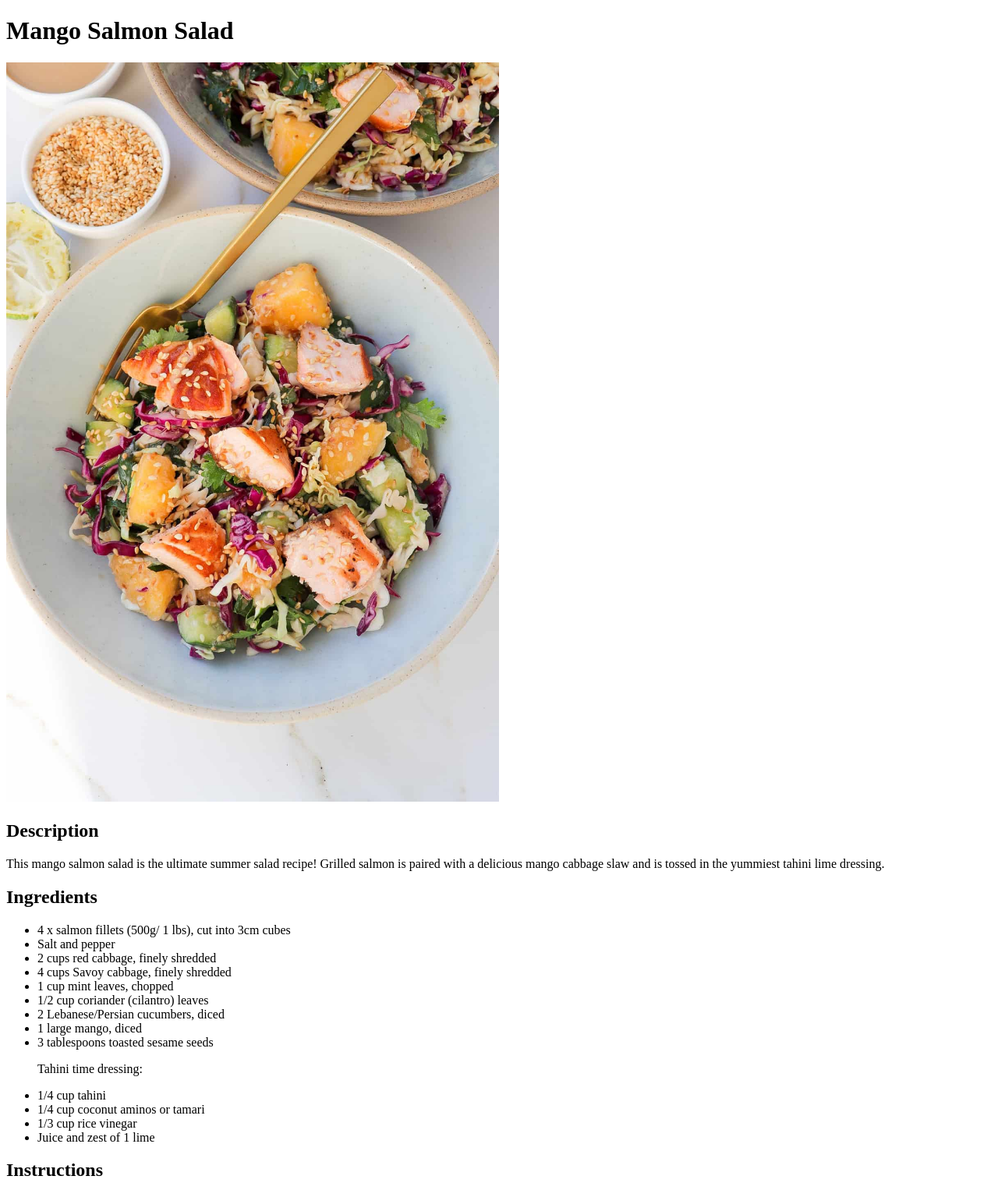
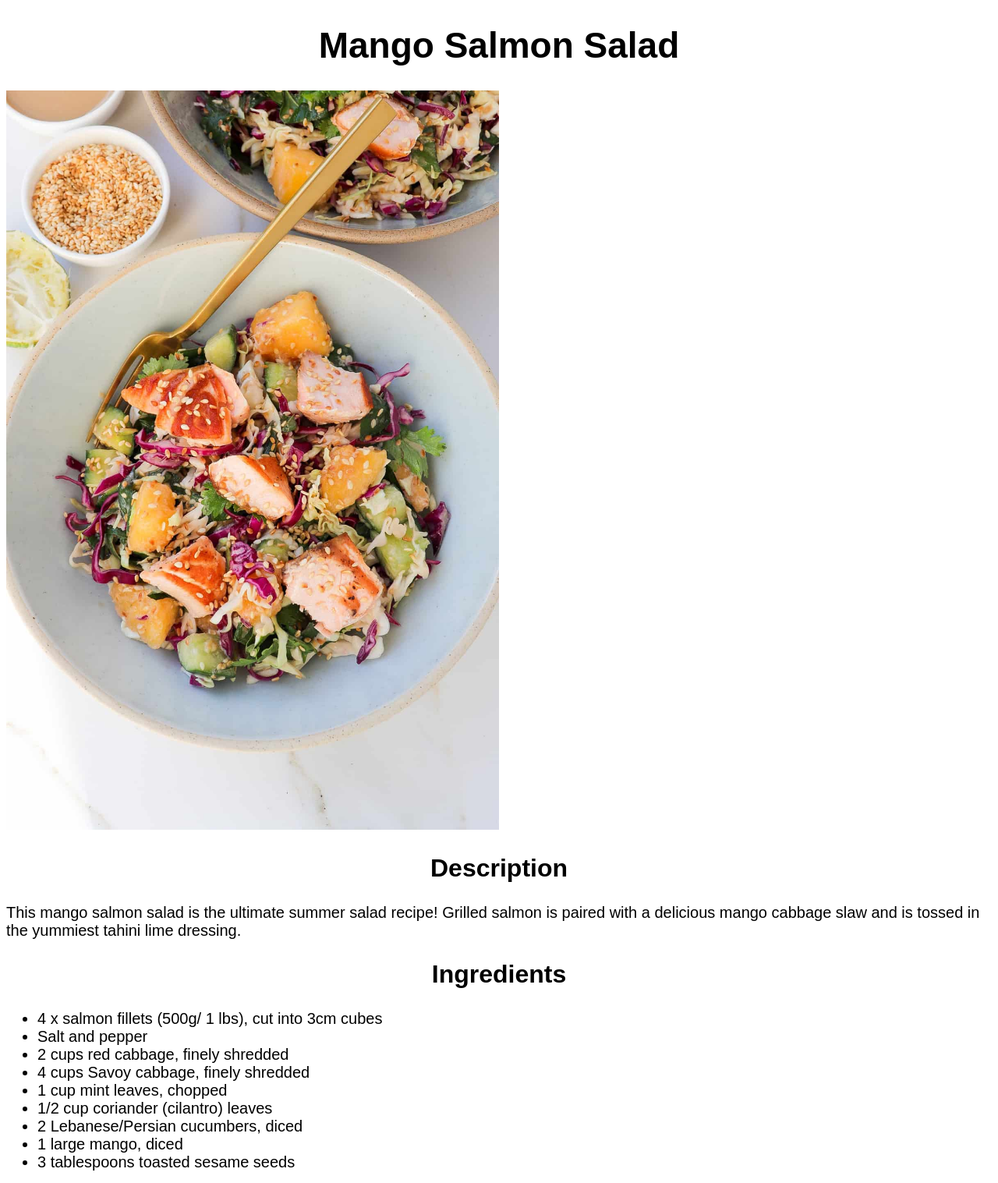
Before and after one commit to rewhuang/odin-recipes, a plain HTML site: page recipes/mango-salmon-salad.html in a window 1280 px wide. Shown: the top 1517 px of the page at 78% size. Drawn offline with Linux system fonts and the light colour scheme.

Commit message:
Add basic css
Check if it is better to use only one css file under the recipes folder
for all recipe pages.

```diff
--- /dev/null
+++ b/recipes/air-fryer-shrimp-tacos.css
@@ -0,0 +1,14 @@
+body {
+    font-family: Arial, sans-serif;
+    font-size: 20px;
+}
+
+h1 {
+    font-size: 46px;
+    text-align: center;
+}
+
+h2 {
+    font-size: 32px;
+    text-align: center;
+}
--- /dev/null
+++ b/recipes/mango-salmon-salad.css
@@ -0,0 +1,14 @@
+body {
+    font-family: Arial, sans-serif;
+    font-size: 20px;
+}
+
+h1 {
+    font-size: 46px;
+    text-align: center;
+}
+
+h2 {
+    font-size: 32px;
+    text-align: center;
+}
--- a/recipes/mango-salmon-salad.html
+++ b/recipes/mango-salmon-salad.html
@@ -5,6 +5,7 @@
 <head>
   <meta charset="UTF-8">
   <title>Mango Salmon Salad Recipe</title>
+  <link rel="stylesheet" href="mango-salmon-salad.css">
 </head>
 
 <body>
--- /dev/null
+++ b/recipes/sweet-and-spicy-meatballs.css
@@ -0,0 +1,14 @@
+body {
+    font-family: Arial, sans-serif;
+    font-size: 20px;
+}
+
+h1 {
+    font-size: 46px;
+    text-align: center;
+}
+
+h2 {
+    font-size: 32px;
+    text-align: center;
+}
--- /dev/null
+++ b/style.css
@@ -0,0 +1,13 @@
+body {
+    font-family: Arial, sans-serif;
+}
+
+h1 {
+    font-size: 46px;
+    text-align: center;
+}
+
+ul {
+    font-size: 24px;
+    font-weight: bold;
+}
```
Also changed, not shown: index.html (+2 -6 lines), recipes/air-fryer-shrimp-tacos.html (+1 -0 lines), recipes/sweet-and-spicy-meatballs.html (+1 -0 lines).
